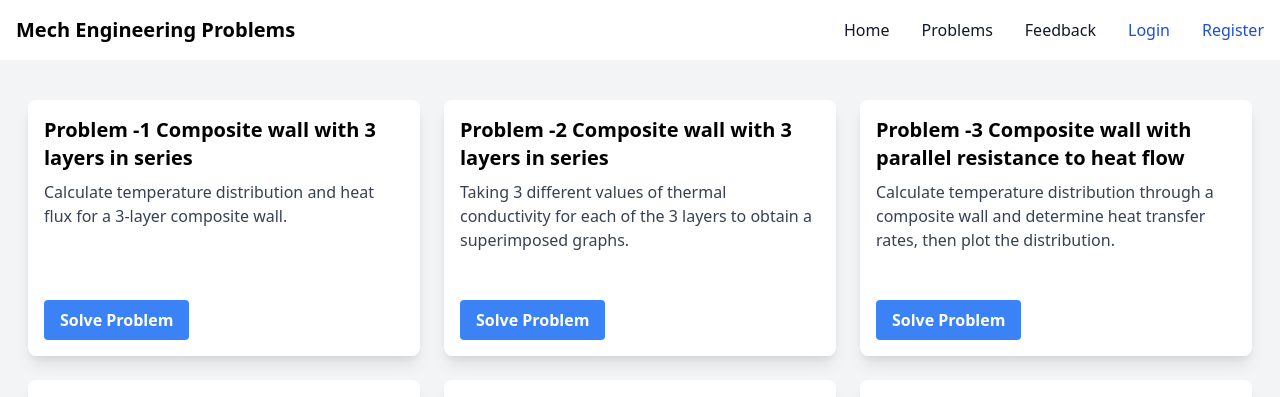
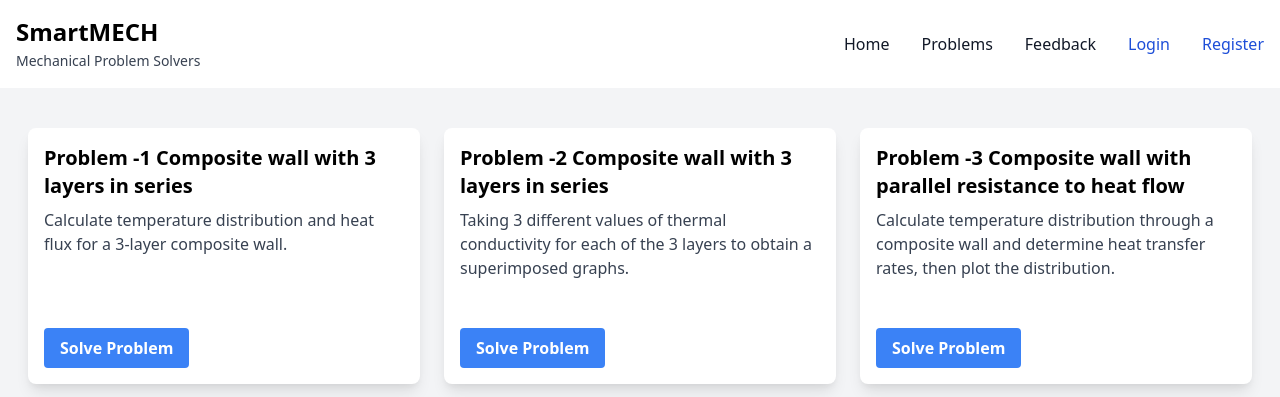
Before and after one commit to vaibhav-gosavi/Mech_website, a Django app: page / in a window 1280 px wide. Shown: the top 397 px of the page. Run offline with Django 5.2, Linux system fonts and the light colour scheme.

Commit message:
logo chnaged

```diff
--- a/calculations/templates/calculations/base.html
+++ b/calculations/templates/calculations/base.html
@@ -9,7 +9,15 @@
 <body class="bg-gray-100">
 <nav class="bg-white border-gray-200 dark:bg-gray-900">
     <div class="max-w-screen-xl flex flex-wrap items-center justify-between mx-auto p-4">
-          <span class="self-center text-xl font-semibold whitespace-nowrap dark:text-white">Mech Engineering Problems</span>
+          {% comment %} <span class="self-center text-xl font-semibold whitespace-nowrap dark:text-white">Mech Engineering Problems</span> {% endcomment %}
+          <div class="flex flex-col items-start">
+            <div class="navbar-logo">
+                <span class="text-2xl font-bold dark:text-white">SmartMECH</span>
+            </div>
+            <div class="navbar-slogan">
+                <span class="text-sm text-gray-700 dark:text-gray-300">Mechanical Problem Solvers</span>
+            </div>
+        </div>
       </a>
       <button data-collapse-toggle="navbar-default" type="button" class="inline-flex items-center p-2 w-10 h-10 justify-center text-sm text-gray-500 rounded-lg md:hidden hover:bg-gray-100 focus:outline-none focus:ring-2 focus:ring-gray-200 dark:text-gray-400 dark:hover:bg-gray-700 dark:focus:ring-gray-600" aria-controls="navbar-default" aria-expanded="false">
           <span class="sr-only">Open main menu</span>
```
